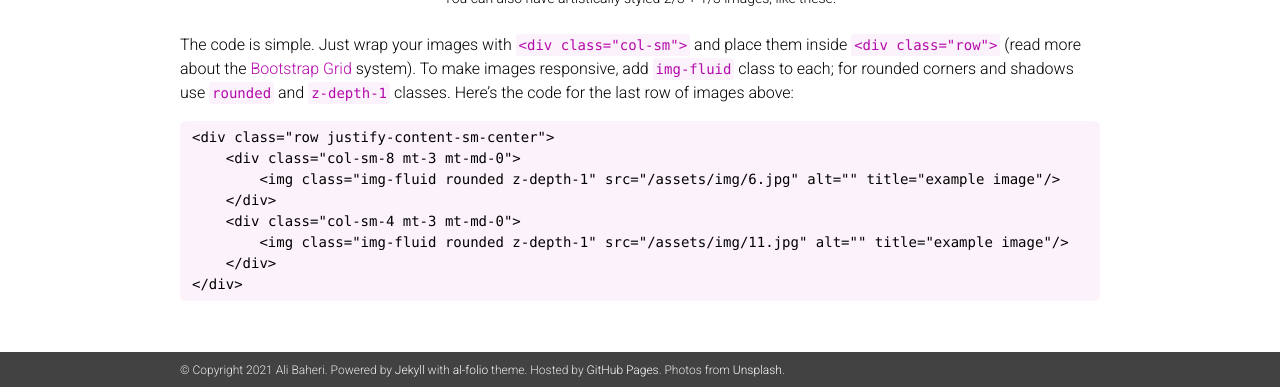
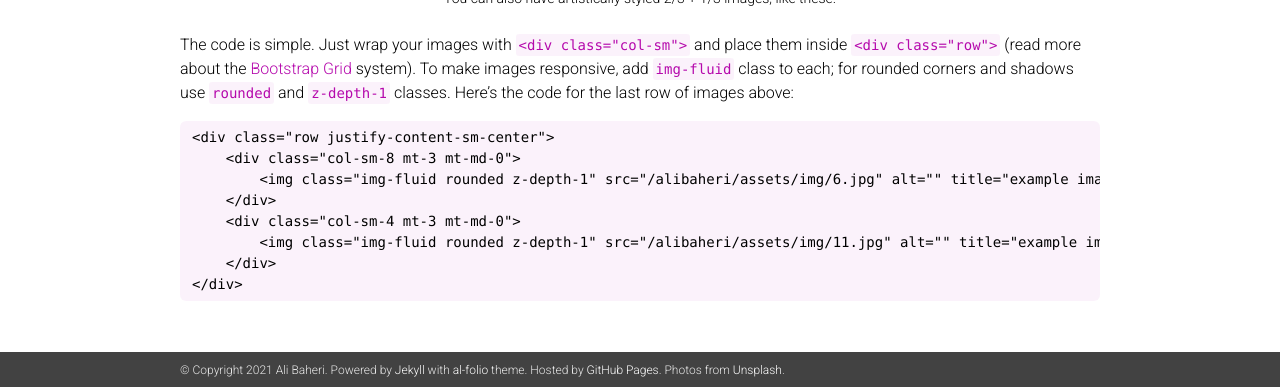
Before and after one commit to AliBaheri/alibaheri, a Jekyll site: the page built from _projects/6_project.markdown, in a window 1280 px wide and 900 px high, scrolled down 1121 px, cut to the strip 513-900 px from the top of the window. Built offline with Jekyll 4.4.1, drawn with Linux system fonts in a browser that asks for light colours; nearby versions of some CDN libraries; comment, search, counter and statistics services are not loaded; a style sheet for code colours, icons or effects is not loaded.

Commit message:
Update _config.yml

```diff
--- a/_config.yml
+++ b/_config.yml
@@ -15,7 +15,7 @@ footer_text: >
 
 icon: 🚀 # the emoji used as the favicon
 url:  # the base hostname & protocol for your site
-baseurl: ""  # the subpath of your site, e.g. /blog/
+baseurl: "alibaheri"  # the subpath of your site, e.g. /blog/
 last_updated: false # set to true if you want to display last updated in the footer
 impressum_path:  # set to path to include impressum link in the footer, use the same path as permalink in a page, helps to conform with EU GDPR
 
```
